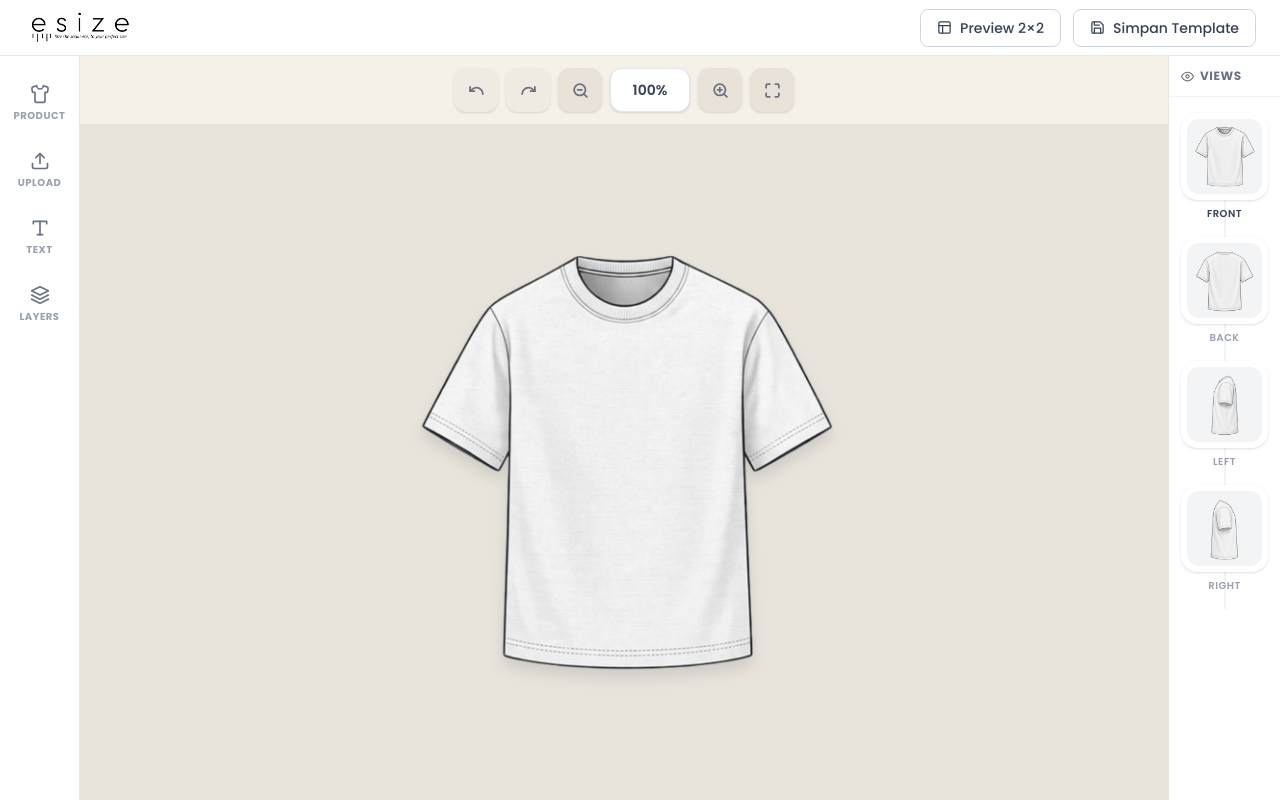
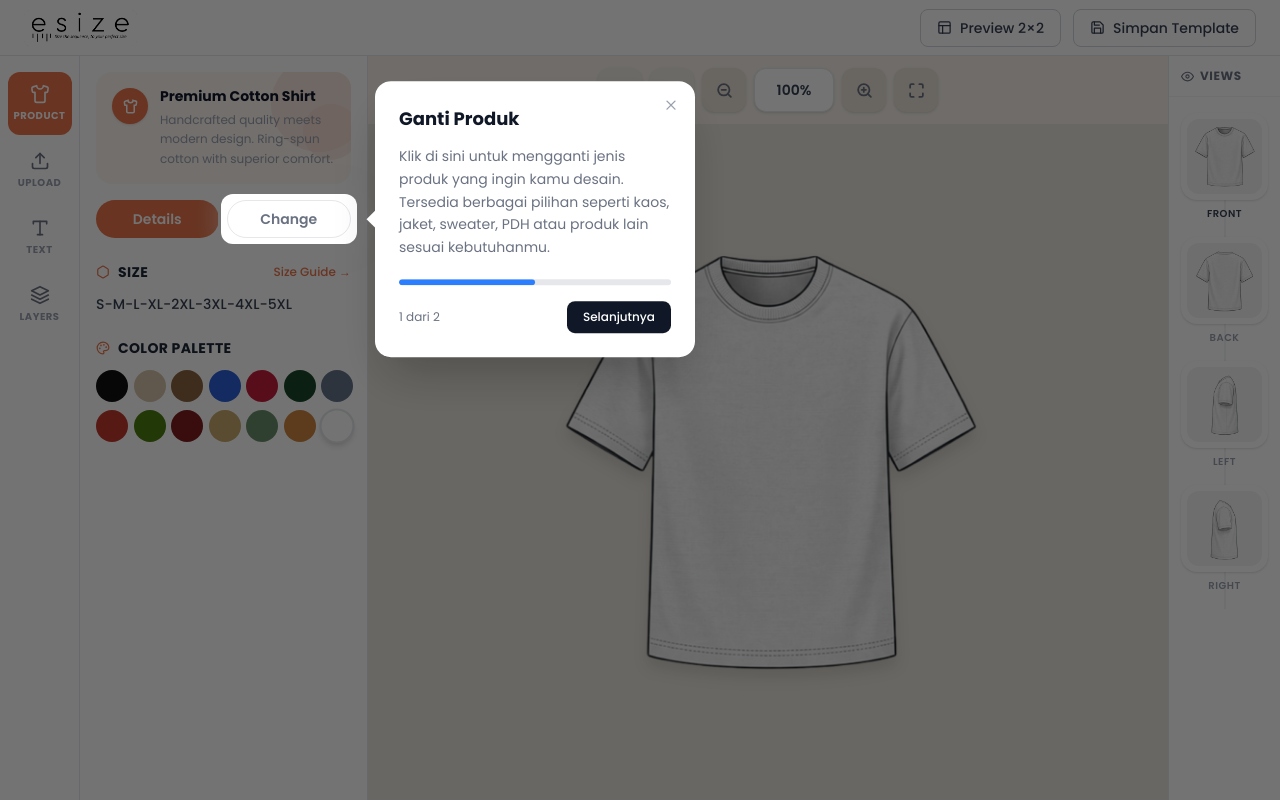
Before and after one commit to e-Size/project-hibah, a Next.js app in the folder fe/: page /editor in a window 1280 px wide. Built offline with nearby package versions, Linux system fonts and the light colour scheme.

Commit message:
feat: implement onboarding tour component and integrate into editor page

```diff
--- a/fe/src/app/editor/page.tsx
+++ b/fe/src/app/editor/page.tsx
@@ -5,6 +5,7 @@ import Image from "next/image";
 import JSZip from "jszip";
 import FontPicker from "react-fontpicker-ts";
 import "react-fontpicker-ts/dist/index.css";
+import OnboardingTour, { type TourStep } from "@/components/ui/OnboardingTour";
 
 type SidebarTab = "product" | "upload" | "text" | "layers" | null;
 type ProductTab = "details" | "change";
@@ -157,6 +158,32 @@ export default function EditorPage() {
   } | null>(null);
   const [editingTextId, setEditingTextId] = useState<string | null>(null);
   const dragLayerRef = useRef<string | null>(null);
+
+  // Onboarding tour
+  const [showTour, setShowTour] = useState(true);
+  const changeBtnRef = useRef<HTMLButtonElement | null>(null);
+  const headerActionsRef = useRef<HTMLDivElement | null>(null);
+
+  useEffect(() => {
+    if (showTour) setActiveTab("product");
+  }, [showTour]);
+
+  const tourSteps: TourStep[] = [
+    {
+      targetRef: changeBtnRef,
+      title: "Ganti Produk",
+      description:
+        "Klik di sini untuk mengganti jenis produk yang ingin kamu desain. Tersedia berbagai pilihan seperti kaos, jaket, sweater, PDH atau produk lain sesuai kebutuhanmu.",
+      placement: "right",
+    },
+    {
+      targetRef: headerActionsRef,
+      title: "Simpan & Preview",
+      description:
+        "Gunakan tombol Preview 2×2 untuk melihat mockup desainmu dari empat sisi sekaligus, dan Simpan Template untuk mengunduh hasil desain dalam format ZIP yang bisa kamu edit kembali nanti.",
+      placement: "bottom",
+    },
+  ];
 
   // Text Designer state
   const [tdText, setTdText] = useState("");
@@ -451,7 +478,7 @@ export default function EditorPage() {
             <Image src="/logoesize.png" alt="Esize" width={100} height={36} className="h-9 w-auto cursor-pointer" />
           </a>
         </div>
-        <div className="flex gap-3">
+        <div ref={headerActionsRef} className="flex gap-3">
           <button onClick={downloadPreview} className="flex items-center gap-2 border border-gray-300 rounded-lg px-4 py-2 text-sm font-medium text-gray-700 bg-white hover:bg-gray-50 transition-colors">
             <svg width="15" height="15" viewBox="0 0 24 24" fill="none" stroke="currentColor" strokeWidth="2" strokeLinecap="round" strokeLinejoin="round"><rect x="3" y="3" width="18" height="18" rx="2"/><path d="M3 9h18M9 21V9"/></svg>
             Preview 2×2
@@ -508,8 +535,12 @@ export default function EditorPage() {
 
                 <div className="flex gap-2 mb-6">
                   {(["details", "change"] as ProductTab[]).map(tab => (
-                    <button key={tab} onClick={() => setProductTab(tab)}
-                      className={`flex-1 py-2 rounded-full text-sm font-semibold capitalize transition-colors ${productTab === tab ? "bg-[#e8734a] text-white" : "border border-gray-200 text-gray-500 hover:bg-gray-50"}`}>
+                    <button
+                      key={tab}
+                      ref={tab === "change" ? changeBtnRef : undefined}
+                      onClick={() => setProductTab(tab)}
+                      className={`flex-1 py-2 rounded-full text-sm font-semibold capitalize transition-colors ${productTab === tab ? "bg-[#e8734a] text-white" : "border border-gray-200 text-gray-500 hover:bg-gray-50"}`}
+                    >
                       {tab === "details" ? "Details" : "Change"}
                     </button>
                   ))}
@@ -909,6 +940,10 @@ export default function EditorPage() {
         </div>
 
       </div>
+
+      {showTour && (
+        <OnboardingTour steps={tourSteps} onClose={() => setShowTour(false)} />
+      )}
     </div>
   );
 }
--- /dev/null
+++ b/fe/src/components/ui/OnboardingTour.tsx
@@ -0,0 +1,156 @@
+"use client";
+import { useEffect, useLayoutEffect, useState, type RefObject } from "react";
+
+export type TourStep = {
+  targetRef: RefObject<HTMLElement | null>;
+  title: string;
+  description: string;
+  placement?: "right" | "bottom" | "left" | "top";
+};
+
+export default function OnboardingTour({
+  steps,
+  onClose,
+}: {
+  steps: TourStep[];
+  onClose: () => void;
+}) {
+  const [current, setCurrent] = useState(0);
+  const [rect, setRect] = useState<DOMRect | null>(null);
+
+  useLayoutEffect(() => {
+    const update = () => {
+      const el = steps[current]?.targetRef.current;
+      if (el) setRect(el.getBoundingClientRect());
+    };
+    update();
+    const raf = requestAnimationFrame(update);
+    window.addEventListener("resize", update);
+    window.addEventListener("scroll", update, true);
+    return () => {
+      cancelAnimationFrame(raf);
+      window.removeEventListener("resize", update);
+      window.removeEventListener("scroll", update, true);
+    };
+  }, [current, steps]);
+
+  useEffect(() => {
+    const onKey = (e: KeyboardEvent) => {
+      if (e.key === "Escape") onClose();
+    };
+    window.addEventListener("keydown", onKey);
+    return () => window.removeEventListener("keydown", onKey);
+  }, [onClose]);
+
+  if (!rect) return null;
+
+  const step = steps[current];
+  const placement = step.placement ?? "right";
+  const gap = 24;
+  const popupWidth = 320;
+
+  const popupStyle: React.CSSProperties = {};
+  const arrowStyle: React.CSSProperties = {};
+
+  if (placement === "right") {
+    popupStyle.left = rect.right + gap;
+    popupStyle.top = rect.top + rect.height / 2;
+    popupStyle.transform = "translateY(-50%)";
+    arrowStyle.left = -6;
+    arrowStyle.top = "50%";
+    arrowStyle.transform = "translateY(-50%) rotate(45deg)";
+  } else if (placement === "left") {
+    popupStyle.left = rect.left - gap - popupWidth;
+    popupStyle.top = rect.top + rect.height / 2;
+    popupStyle.transform = "translateY(-50%)";
+    arrowStyle.right = -6;
+    arrowStyle.top = "50%";
+    arrowStyle.transform = "translateY(-50%) rotate(45deg)";
+  } else if (placement === "bottom") {
+    popupStyle.left = rect.left + rect.width / 2;
+    popupStyle.top = rect.bottom + gap;
+    popupStyle.transform = "translateX(-50%)";
+    arrowStyle.top = -6;
+    arrowStyle.left = "50%";
+    arrowStyle.transform = "translateX(-50%) rotate(45deg)";
+  } else {
+    popupStyle.left = rect.left + rect.width / 2;
+    popupStyle.top = rect.top - gap;
+    popupStyle.transform = "translate(-50%, -100%)";
+    arrowStyle.bottom = -6;
+    arrowStyle.left = "50%";
+    arrowStyle.transform = "translateX(-50%) rotate(45deg)";
+  }
+
+  const next = () => {
+    if (current < steps.length - 1) setCurrent(current + 1);
+    else onClose();
+  };
+
+  const progress = ((current + 1) / steps.length) * 100;
+  const isLast = current === steps.length - 1;
+
+  return (
+    <>
+      <div
+        className="fixed inset-0 z-[9998]"
+        onClick={onClose}
+      />
+
+      <div
+        className="fixed z-[9999] rounded-xl pointer-events-none"
+        style={{
+          top: rect.top - 6,
+          left: rect.left - 6,
+          width: rect.width + 12,
+          height: rect.height + 12,
+          boxShadow:
+            "0 0 0 9999px rgba(0, 0, 0, 0.55), 0 0 0 3px rgba(255, 255, 255, 0.95), 0 0 24px 6px rgba(255, 255, 255, 0.45)",
+        }}
+      />
+
+      <div
+        className="fixed z-[10000] bg-white rounded-2xl shadow-2xl p-6"
+        style={{ ...popupStyle, width: popupWidth }}
+      >
+        <div
+          className="absolute w-3 h-3 bg-white"
+          style={arrowStyle}
+        />
+
+        <button
+          onClick={onClose}
+          aria-label="Tutup"
+          className="absolute top-4 right-4 text-gray-400 hover:text-gray-600 transition-colors"
+        >
+          <svg width="16" height="16" viewBox="0 0 24 24" fill="none" stroke="currentColor" strokeWidth="2" strokeLinecap="round" strokeLinejoin="round">
+            <line x1="18" y1="6" x2="6" y2="18" />
+            <line x1="6" y1="6" x2="18" y2="18" />
+          </svg>
+        </button>
+
+        <h3 className="font-bold text-lg text-gray-900 mb-3 pr-6">{step.title}</h3>
+        <p className="text-sm text-gray-500 mb-5 leading-relaxed">{step.description}</p>
+
+        <div className="w-full h-1.5 bg-gray-200 rounded-full mb-4 overflow-hidden">
+          <div
+            className="h-full bg-blue-500 rounded-full transition-all duration-300"
+            style={{ width: `${progress}%` }}
+          />
+        </div>
+
+        <div className="flex items-center justify-between">
+          <span className="text-xs text-gray-500">
+            {current + 1} dari {steps.length}
+          </span>
+          <button
+            onClick={next}
+            className="bg-gray-900 text-white text-xs font-medium px-4 py-2 rounded-lg hover:bg-gray-800 transition-colors"
+          >
+            {isLast ? "Selesai" : "Selanjutnya"}
+          </button>
+        </div>
+      </div>
+    </>
+  );
+}
```
